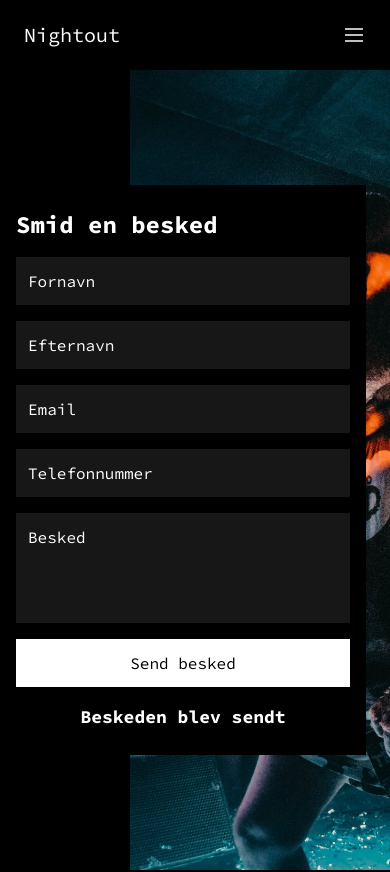
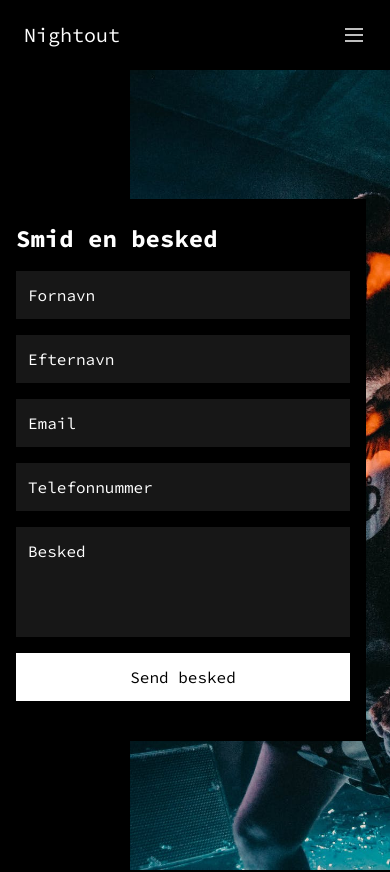
Before and after one commit to nordahn87/nightout, a React (Create React App) app: page /kontakt in a window 390 px wide. Shown: the top 872 px of the page. Built offline with nearby package versions, Linux system fonts and the light colour scheme; no server answers.

Commit message:
package-cok added to gitignore

```diff
--- a/package.json
+++ b/package.json
@@ -3,9 +3,6 @@
   "version": "0.1.0",
   "private": true,
   "dependencies": {
-    "@testing-library/jest-dom": "^5.16.3",
-    "@testing-library/react": "^12.1.4",
-    "@testing-library/user-event": "^13.5.0",
     "axios": "^0.26.1",
     "react": "^18.0.0",
     "react-dom": "^18.0.0",
--- a/src/components/contact.jsx
+++ b/src/components/contact.jsx
@@ -5,6 +5,7 @@ import Accodion from './misc/accodion'
 const Contact = () => {
     return (
         <main>
+
             {/* Form wrapper */}
             <div className="relative flex items-center justify-center sm:h-[550px] mb-16 overflow-hidden ">
                 <div className="absolute max-w-[1366px] mx-auto w-full flex items-center pr-6">
--- a/src/components/drinks/item.jsx
+++ b/src/components/drinks/item.jsx
@@ -2,10 +2,13 @@ const DrinksItem = (props) => {
     return (
         <div className="grid sm:grid-cols-2 drink-card-wrapper">
             <div className="flex flex-col justify-center items-center bg-black text-white px-5 pb-6 pt-5 drink-card-description">
-                <h3 className="font-bold text-xl mb-4">{props.name}</h3>
+
+                {/* Drink card title and description */}
+                <h3 className="font-bold text-xl mb-4 text-center">{props.name}</h3>
                 <p className="text-center">{props.description}</p>
             </div>
 
+            {/* Drink card image */}
             <div id="drink-card-img" className="overflow-hidden h-[300px]">
                 <img src={props.image} className="object-cover w-full h-full" alt="Billede af en drink" />
             </div>
--- a/src/components/misc/accodion/item.jsx
+++ b/src/components/misc/accodion/item.jsx
@@ -4,6 +4,7 @@ const AccordionItem = (props) => {
 
     const [toggleleAccordion, setToggleleAccordion] = useState(false)
 
+    // Open and close accordion
     const toogleAccordion = () => {
         setToggleleAccordion(!toggleleAccordion)
     }
--- a/src/components/misc/contact-form.jsx
+++ b/src/components/misc/contact-form.jsx
@@ -107,6 +107,7 @@ const ContactForm = (props) => {
         <form noValidate onSubmit={handleSubmit} className={props.className}>
             <h2 className="text-white text-2xl font-bold mb-4">Smid en besked</h2>
             <section className="grid grid-cols-1 sm:grid-cols-2 gap-4">
+
                 {/* Firstname input */}
                 <div>
                     <input
@@ -185,7 +186,7 @@ const ContactForm = (props) => {
                     value="Submit">
                     Send besked
                 </button>
-                <p className="text-white text-lg sm:text-xl font-bold">{dialogText}Beskeden blev sendt</p>
+                <p className="text-white text-lg sm:text-xl font-bold">{dialogText}</p>
             </div>
         </form>
     );
--- a/src/components/misc/gallery.jsx
+++ b/src/components/misc/gallery.jsx
@@ -109,8 +109,6 @@ const Gallery = () => {
                         </button>
                     </section>
                 </div>
-
-
             </section>
 
             {/* Gallery images */}
--- a/src/components/misc/scroll-to-top.jsx
+++ b/src/components/misc/scroll-to-top.jsx
@@ -2,7 +2,6 @@ import { useEffect } from 'react'
 import { useLocation } from 'react-router'
 
 const ScrollToTop = (props) => {
-
     const location = useLocation()
 
     useEffect(() => {
--- a/src/components/navigation.jsx
+++ b/src/components/navigation.jsx
@@ -6,12 +6,12 @@ const Navigation = () => {
 
     const [mobileNavigation, setMobileNavigation] = useState(false)
 
-    /* Toggles mobile navigation */
+    // Toggles mobile navigation
     const toogleMobileNavigation = () => {
         setMobileNavigation(!mobileNavigation)
     }
 
-    /* Closes mobile navigation if browser changes size */
+    // Closes mobile navigation if browser changes size
     window.addEventListener("resize", () => {
         if (window.innerWidth > 640) {
             setMobileNavigation(false)
--- a/src/styles/index.css
+++ b/src/styles/index.css
@@ -21,8 +21,7 @@ p {
   @apply text-base
 }
 
-/* TRANSITIONS */
-
+/* Transitions */
 .transition-max-h {
   transition: max-height .2s ease-in-out;
 }
@@ -37,7 +36,7 @@ p {
   transition: .4s ease-in-out;
 }
 
-/* Inputs */
+/* Inputs style */
 input, textarea {
   background-color: #171717;;
   color: white;
```
Also changed, not shown: 1 other file (tests, documents, lock files or other folders).
